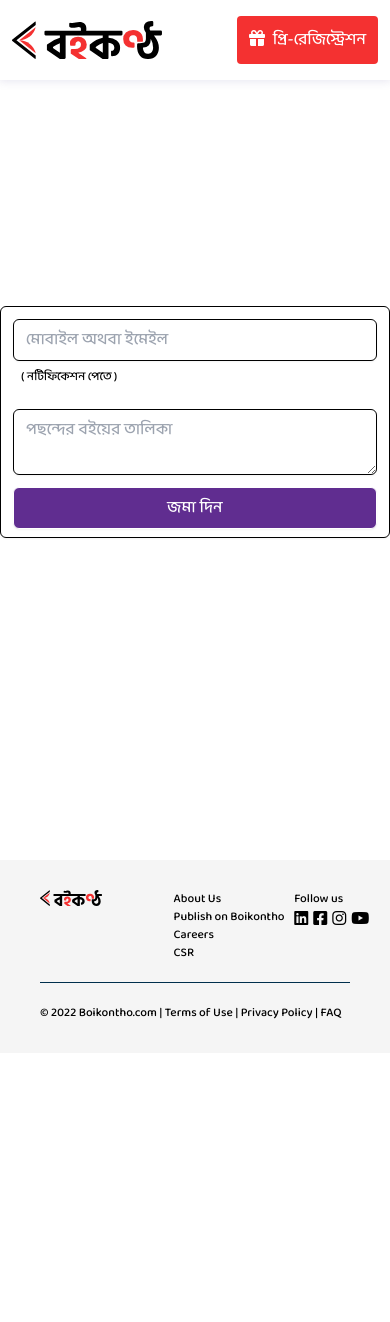
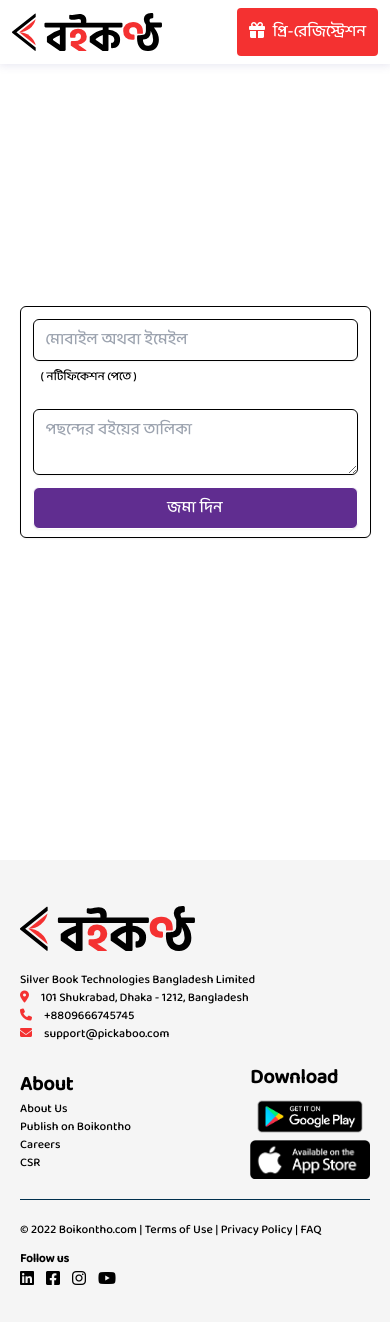
Before and after one commit to Habib2959/boikontho-me, a SvelteKit app: page /booklist in a window 390 px wide. Before the commit the page ends 1053 px from the top, so only its background shows below. Built offline with nearby package versions, Linux system fonts and the light colour scheme.

Commit message:
details route remaining

```diff
--- a/src/lib/AuthLeft.svelte
+++ b/src/lib/AuthLeft.svelte
@@ -5,11 +5,11 @@
 
 <section class="hack-bg">
 	<div class="hack-logo-div">
-		<img src={logo} alt="man" class="mx-auto" />
+		<img src={logo} alt="man" class="mx-auto max-w-[65%]" />
 		<!-- <h2>উঠতি উদ্যোক্তাদের প্ল্যাটফর্ম</h2> -->
 	</div>
 	<div class="hack-rocket-div">
-		<img src={ill1} alt="man" class="mx-auto" />
+		<img src={ill1} alt="man" class="mx-auto max-w-[90%]" />
 	</div>
 </section>
 
--- a/src/routes/+layout.svelte
+++ b/src/routes/+layout.svelte
@@ -1,13 +1,25 @@
 <script>
+	import { page } from '$app/stores';
 	import Footer from './Footer.svelte';
 	import Header from './Header.svelte';
 	import './styles.css';
 </script>
 
-<div class="app max-w-[1500px] mx-auto">
+<div
+	class="app max-w-[1500px] mx-auto"
+	class:full-width={$page?.routeId?.includes('login') ||
+		$page?.routeId?.includes('register') ||
+		$page?.routeId?.includes('otp')}
+>
 	<Header />
 	<main>
 		<slot />
 	</main>
 	<Footer />
 </div>
+
+<style>
+	.full-width {
+		max-width: inherit !important;
+	}
+</style>
--- a/src/routes/Footer.svelte
+++ b/src/routes/Footer.svelte
@@ -1,6 +1,8 @@
 <script lang="ts">
 	import { page } from '$app/stores';
 	import logo from '$lib/images/double_logo.svg';
+	import gplay from '$lib/images/google-play.png';
+	import app from '$lib/images/app-store.png';
 </script>
 
 <footer
@@ -11,95 +13,90 @@
 >
 	<div class="hack-container">
 		<div class="hack-footer-bg">
-			<svg
-				width="1100"
-				height="357"
-				viewBox="0 0 1100 357"
-				fill="none"
-				xmlns="http://www.w3.org/2000/svg"
-			>
-				<path
-					d="M337.968 0H40C17.9086 0 0 17.9086 0 40V357H1100V112.5C1100 90.4086 1082.09 72.5 1060 72.5H410.468C390.448 72.5 374.218 56.2703 374.218 36.25C374.218 16.2297 357.989 0 337.968 0Z"
-					fill="#F5F5F5"
-				/>
-			</svg>
-		</div>
 			<div class="hack-footer-top">
 				<div class="hack-left">
-				<img src={logo} alt="logo" width="50%" />
+					<img src={logo} alt="logo" width="50%" class="hack-footer-logo" />
+					<ul>
+						<li>Silver Book Technologies Bangladesh Limited</li>
+						<li>
+							<i class="fa-solid fa-location-dot mr-3 text-btnColor" />101 Shukrabad, Dhaka - 1212,
+							Bangladesh
+						</li>
+						<li><i class="fa-solid fa-phone mr-3 text-btnColor" />+8809666745745</li>
+						<li><i class="fa-solid fa-envelope mr-3 text-btnColor" />support@pickaboo.com</li>
+					</ul>
 				</div>
-			<div class="hack-right">
-				<div class="hack-footer-nav">
+				<div class="hack-about">
+					<h3>About</h3>
 					<ul>
-						<li>About Us</li>
-						<li>Publish on Boikontho</li>
-						<li>Careers</li>
-						<li>CSR</li>
+						<li><a href="/about-us"> About Us</a></li>
+						<li>
+							<a href="/publish">Publish on Boikontho</a>
+						</li>
+						<li><a href="/careers">Careers</a></li>
+						<li><a href="/csr">CSR</a></li>
 					</ul>
-					<!-- <ul>
-						<li>Terms of Use</li>
-						<li>Privacy Policy</li>
-						<li>FAQ</li>
-					</ul> -->
 				</div>
+				<div>
+					<h3>Download</h3>
+					<img src={gplay} alt="logo" class="hack-download-img" />
+					<img src={app} alt="logo" class="hack-download-img" />
+				</div>
+			</div>
+			<div class="hack-divider" />
+			<div class="hack-footer-bottom">
+				<div>
+					<p>© 2022 Boikontho.com | Terms of Use | Privacy Policy | FAQ</p>
+				</div>
+				<div>
 					<div class="hack-footer-icon-wrapper">
 						<div class="hack-title">Follow us</div>
 						<div class="hack-icon">
-						<a href="https://www.linkedin.com/company/boikontho"><i class="fa-brands fa-linkedin" /></a>
-						<a href="https://www.facebook.com/BoiKonthoOfficial"><i class="fa-brands fa-square-facebook" /></a>
-						<a href="https://www.instagram.com/boikonthobd"><i class="fa-brands fa-instagram" /></a>
-						<a href="https://www.youtube.com/channel/UCz9OyAvi3dhlNZaDRs2SPOQ"><i class="fa-brands fa-youtube" /></a>
-						<!-- <a href="#"><i class="fa-brands fa-twitter" /></a> -->
+							<a href="https://www.linkedin.com/company/boikontho"
+								><i class="fa-brands fa-linkedin" /></a
+							>
+							<a href="https://www.facebook.com/BoiKonthoOfficial" class="ml-3"
+								><i class="fa-brands fa-square-facebook" /></a
+							>
+							<a href="https://www.instagram.com/boikonthobd" class="ml-3"
+								><i class="fa-brands fa-instagram" /></a
+							>
+							<a href="https://www.youtube.com/channel/UCz9OyAvi3dhlNZaDRs2SPOQ" class="ml-3"
+								><i class="fa-brands fa-youtube" /></a
+							>
 						</div>
 					</div>
 				</div>
 			</div>
-		<div class="hack-divider" />
-		<div class="hack-footer-bottom">
-			<p>© 2022 Boikontho.com | Terms of Use | Privacy Policy | FAQ</p>
 		</div>
 	</div>
 </footer>
 
 <style>
 	.hack-container {
-		max-width: 1100px;
-		padding-top: 8.2rem;
-		padding-right: 5rem;
-		padding-left: 5rem;
+		max-width: 1400px;
 		position: relative;
 		margin: 0px auto;
 	}
 	.hack-footer-bg {
-		position: absolute;
-		left: 0;
-		top: auto;
-		right: 0;
-		bottom: 0;
-		height: 100%;
-		display: flex;
-		justify-content: center;
-		z-index: -1;
+		padding-top: 7rem;
+		padding-right: 3rem;
+		padding-left: 3rem;
+		background-image: url(../lib/images/footerbg.svg);
+		background-repeat: no-repeat;
+		background-size: cover;
 	}
 	.hack-footer-top {
 		position: relative;
 		display: flex;
 		justify-content: space-between;
-		align-items: flex-start;
+		align-items: center;
 		padding: 0px 40px;
 	}
-	.hack-right {
-		display: flex;
-		width: 60%;
-		justify-content: space-between;
+	.hack-footer-logo {
+		margin-bottom: 40px;
 	}
-	.hack-left {
-		display: flex;
-		width: 40%;
-	}
-	.hack-footer-nav {
-		display: flex;
-	}
+
 	ul {
 		padding: 0;
 		margin: 0;
@@ -107,24 +104,17 @@
 	li {
 		list-style: none;
 	}
-	.hack-footer-nav {
-		display: flex;
-		width: 70%;
-		justify-content: space-around;
-	}
-	.hack-footer-icon-wrapper {
-		width: 30%;
-	}
 	.hack-icon {
 		display: flex;
 		font-size: 30px;
-		justify-content: space-between;
 	}
 	.hack-footer-bottom {
 		padding: 0px 40px;
+		display: flex;
+		justify-content: space-between;
+		align-items: center;
 	}
 	.hack-footer-bottom p {
-		width: 50%;
 		line-height: 20px;
 	}
 	.hack-divider {
@@ -144,10 +134,19 @@
 	.fa-instagram:hover {
 		color: #8a3ab9;
 	}
-	.fa-twitter:hover {
-		color: #00acee;
+	.hack-download-img {
+		max-width: 200px;
 	}
-
+	.fa-youtube {
+		transition: 0.3s;
+	}
+	.fa-youtube:hover {
+		color: #ff0000;
+	}
+	h3 {
+		font-size: 20px;
+		font-weight: 700;
+	}
 	/* .scnd {
 		position: relative;
 	}
@@ -158,14 +157,14 @@
 	} */
 	@media (max-width: 1200px) {
 		.hack-container {
-			max-width: 900px;
+			max-width: 1000px;
 			padding-right: 0;
 			padding-left: 0;
 		}
-		.hack-footer-bottom p {
+		/* .hack-footer-bottom p {
 			width: 80%;
 			line-height: 20px;
-		}
+		} */
 	}
 	@media (max-width: 992px) {
 		.hack-container {
@@ -173,13 +172,41 @@
 			padding: 30px 0;
 		}
 		.hack-footer-bg {
-			display: none;
+			background-image: none;
+			padding-top: 1rem;
+			padding-right: 1rem;
+			padding-left: 1rem;
 		}
 		.hack-footer {
 			background-color: #f5f5f5;
 		}
 		.hack-icon {
 			font-size: 22px;
+		}
+		.hack-download-img {
+			max-width: 150px;
+		}
+		.hack-footer-logo {
+			margin-bottom: 30px;
+		}
+		.hack-footer-bg {
+			padding-right: 0;
+			padding-left: 0;
+		}
+	}
+	@media (max-width: 768px) {
+		.hack-title {
+			font-weight: 700;
+			margin-top: 10px;
+		}
+		.hack-footer-top {
+			flex-wrap: wrap;
+		}
+		h3 {
+			margin-top: 20px;
+		}
+		.hack-download-img {
+			max-width: 120px;
 		}
 	}
 	@media (max-width: 600px) {
@@ -193,5 +220,35 @@
 		.hack-footer-bottom p {
 			width: 100%;
 		}
+		.hack-footer-logo {
+			margin-bottom: 20px;
+		}
+		.hack-icon {
+			column-gap: 0px;
+		}
+		.hack-left {
+			flex: 0 0 100%;
+		}
+		.hack-about {
+			flex: 0 0 100%;
+		}
+		.hack-footer-bottom {
+			flex-direction: column;
+			align-items: flex-start;
+		}
+	}
+	@media (max-width: 480px) {
+		.hack-about {
+			flex: 0 0 auto;
+		}
+		.hack-footer-top {
+			padding: 0 20px;
+		}
+		.hack-footer-bottom {
+			padding: 0 20px;
+		}
+		.hack-divider {
+			margin: 20px 20px;
+		}
 	}
 </style>
--- a/src/routes/Header.svelte
+++ b/src/routes/Header.svelte
@@ -6,7 +6,7 @@
 
 <svelte:window bind:scrollY={y} />
 <header
-	class="py-4 fixed top-0 left-0 right-0 bg-[#fff] transition-all duration-300 max-w-[1500px] mx-auto"
+	class="py-2 fixed top-0 left-0 right-0 bg-[#fff] transition-all duration-300 max-w-[1400px] mx-auto"
 	class:scrolled={y > 0}
 	class:hidden={$page?.routeId?.includes('login') ||
 		$page?.routeId?.includes('register') ||
@@ -14,7 +14,7 @@
 >
 	<div class="flex justify-between items-center px-3 md:max-w-[92%] md:mx-auto">
 		<a href="/">
-			<img class="w-[150px] sm:w-[200px]" src={logo} alt="logo" />
+			<img class="w-[150px] sm:w-[170px]" src={logo} alt="logo" />
 		</a>
 		<a
 			href="/register"
@@ -39,4 +39,9 @@
 		box-shadow: 0 0 9px 1px rgba(79, 75, 147, 0.15);
 		z-index: 1000000;
 	}
+	@media (max-width: 600px) {
+		.scrolled img {
+			width: 160px;
+		}
+	}
 </style>
--- a/src/routes/Zigzag.svelte
+++ b/src/routes/Zigzag.svelte
@@ -26,7 +26,7 @@
 			desc: 'যদি আপনি স্পষ্ট ও সাবলীল ভাবে বই পড়তে দক্ষ হন তাহলে আপনিও বইকন্ঠ প্ল্যাটফর্মে নিজের বই প্রকাশ করে নিজের মেধা ছড়িয়ে দেওয়ার পাশাপাশি আয় করতে পারেন।',
 			btn: 'বিস্তারিত জানুন',
 			src: ill4,
-			link: '/creator-details'
+			link: '/publish'
 		}
 	];
 </script>
@@ -48,7 +48,7 @@
 				<a
 					href={info.link}
 					class="bg-btnColor transition-colors duration-300  hover:bg-btnHoverColor text-white p-3 rounded"
-					>{info.btn}</a
+					class:hack-btn-animation={info.id === 1}>{info.btn}</a
 				>
 			</div>
 		</div>
@@ -73,4 +73,26 @@
 		padding: 50px 30px;
 		margin: 10px 0px;
 	}
+	.hack-btn-animation {
+		animation-name: pulse;
+		animation-duration: 2.5s;
+		animation-iteration-count: infinite;
+		animation-timing-function: ease-in-out;
+		animation-fill-mode: both;
+		animation-play-state: running;
+		display: inline-block;
+	}
+	@keyframes pulse {
+		0% {
+			transform: scale(0.95);
+		}
+
+		70% {
+			transform: scale(1.15);
+		}
+
+		100% {
+			transform: scale(0.95);
+		}
+	}
 </style>
--- a/src/routes/booklist/+page.svelte
+++ b/src/routes/booklist/+page.svelte
@@ -9,7 +9,7 @@
 </script>
 
 <section class="flex items-center justify-center min-h-screen">
-	<div class="container mx-auto">
+	<div class="container mx-auto w-[90%] sm:w-[100%]">
 		<div
 			class="px-3 py-2 bg-white border shadow-sm border-slate-300 rounded-md max-w-[800px] mx-auto"
 		>
```
Also changed, not shown: src/lib/images/footerbg.svg (added), src/routes/about-us/+page.svelte (added), src/routes/careers/+page.svelte (added), src/routes/csr/+page.svelte (added), src/routes/publish/+page.svelte (renamed from src/routes/creator-details/+page.svelte). Lines whose indentation alone changed are shown as unchanged.
